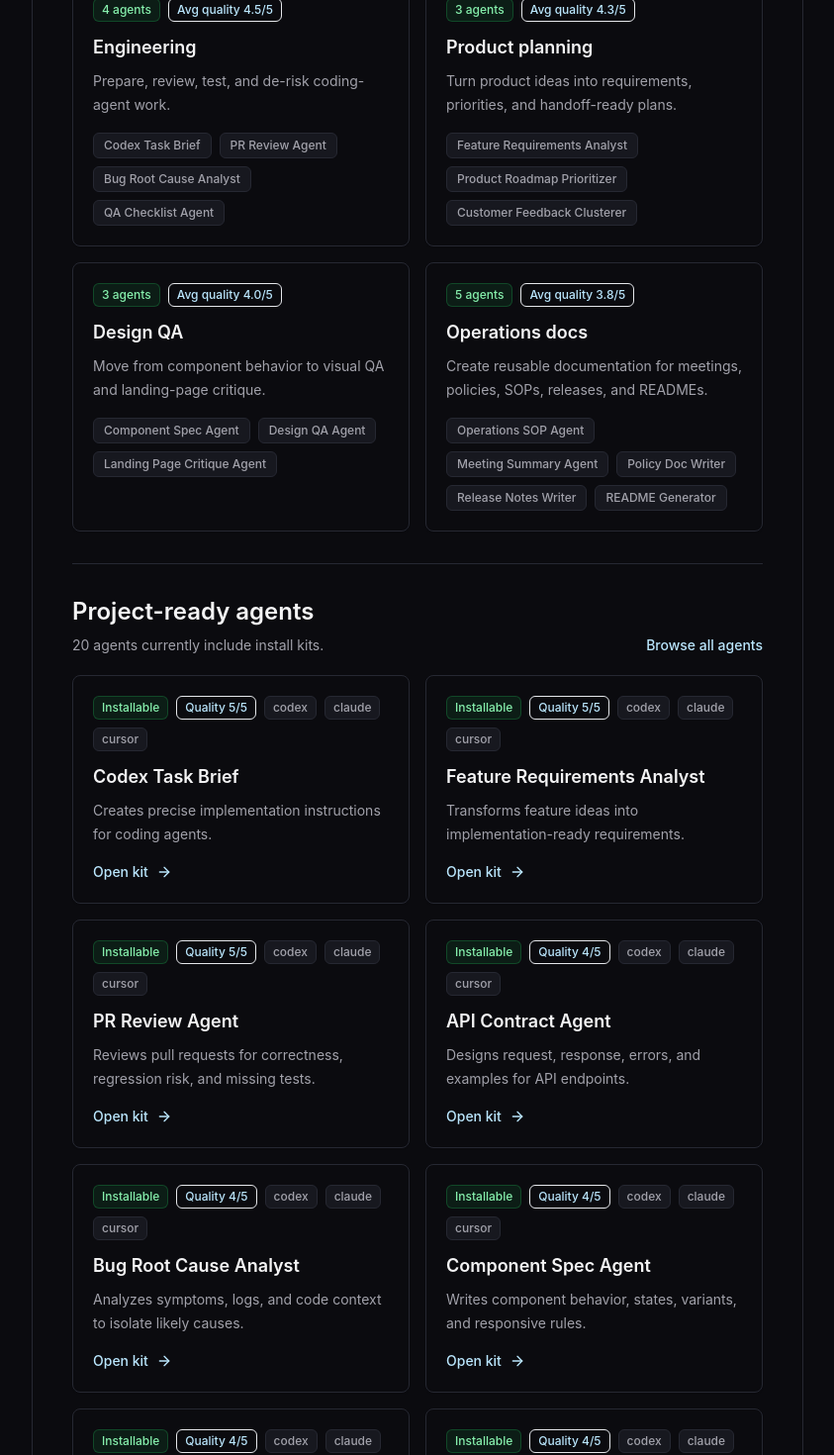
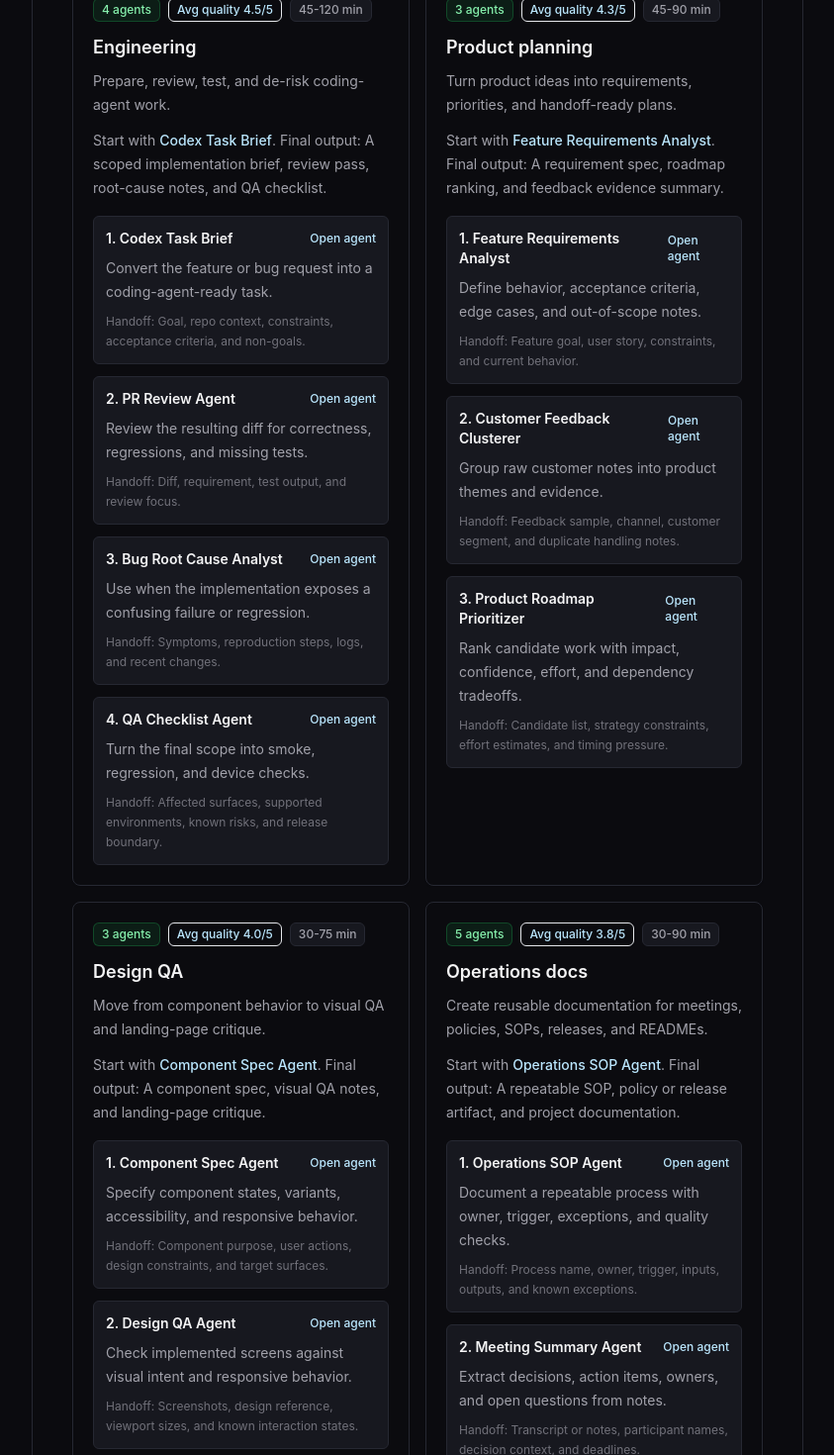
Before and after one commit to yohan-work/agentive, a Next.js app: page /install in a window 1280 px wide. Shown: the part 840-2310 px from the top of the page at 99% size, without its empty margins (228-1071 px from the left). Built offline with nearby package versions, Linux system fonts and the light colour scheme.

Commit message:
feat: add install starter pack guidance

```diff
--- a/src/app/install/page.tsx
+++ b/src/app/install/page.tsx
@@ -5,6 +5,7 @@ import { Badge } from "@/components/common/badge";
 import { Card } from "@/components/common/card";
 import { AppShell } from "@/components/layout/app-shell";
 import { agents } from "@/data/agents";
+import { starterPacks } from "@/data/starter-packs";
 import { defaultLocale, type Locale, withLocale } from "@/i18n/config";
 import { getDictionary } from "@/i18n/dictionaries";
 import { getRequestLocale } from "@/i18n/server";
@@ -12,29 +13,6 @@ import { getRequestLocale } from "@/i18n/server";
 export const metadata: Metadata = {
   title: "Install Agents"
 };
-
-const starterPacks = [
-  {
-    name: "Engineering",
-    summary: "Prepare, review, test, and de-risk coding-agent work.",
-    slugs: ["codex-task-brief", "pr-review-agent", "bug-root-cause-analyst", "qa-checklist-agent"]
-  },
-  {
-    name: "Product planning",
-    summary: "Turn product ideas into requirements, priorities, and handoff-ready plans.",
-    slugs: ["feature-requirements-analyst", "product-roadmap-prioritizer", "customer-feedback-clusterer"]
-  },
-  {
-    name: "Design QA",
-    summary: "Move from component behavior to visual QA and landing-page critique.",
-    slugs: ["component-spec-agent", "design-qa-agent", "landing-page-critique-agent"]
-  },
-  {
-    name: "Operations docs",
-    summary: "Create reusable documentation for meetings, policies, SOPs, releases, and READMEs.",
-    slugs: ["operations-sop-agent", "meeting-summary-agent", "policy-doc-writer", "release-notes-writer", "readme-generator"]
-  }
-];
 
 function InstallPageContent({ locale = defaultLocale }: { locale?: Locale }) {
   const dictionary = getDictionary(locale);
@@ -91,28 +69,60 @@ function InstallPageContent({ locale = defaultLocale }: { locale?: Locale }) {
         </p>
         <div className="mt-5 grid gap-4 md:grid-cols-2">
           {starterPacks.map((pack) => {
-            const packAgents = pack.slugs.map((slug) => agentsBySlug.get(slug)).filter((agent): agent is NonNullable<typeof agent> => Boolean(agent));
+            const packAgents = pack.steps.map((step) => agentsBySlug.get(step.agentSlug)).filter((agent): agent is NonNullable<typeof agent> => Boolean(agent));
             const averageQuality =
               packAgents.reduce((total, agent) => total + (agent.evaluation?.qualityScore ?? 0), 0) / Math.max(packAgents.length, 1);
+            const firstAgent = agentsBySlug.get(pack.firstAgentSlug);
 
             return (
-              <Card key={pack.name} className="h-full p-5">
+              <Card key={pack.slug} className="h-full p-5">
                 <div className="mb-3 flex flex-wrap gap-2">
                   <Badge tone="success">{packAgents.length} agents</Badge>
                   <Badge tone="accent">Avg quality {averageQuality.toFixed(1)}/5</Badge>
+                  <Badge>{pack.estimatedTime}</Badge>
                 </div>
                 <h3 className="text-lg font-semibold text-primary">{pack.name}</h3>
                 <p className="mt-2 text-sm leading-6 text-secondary">{pack.summary}</p>
-                <div className="mt-4 flex flex-wrap gap-2">
-                  {packAgents.map((agent) => (
+                <p className="mt-3 text-sm leading-6 text-secondary">
+                  Start with{" "}
+                  {firstAgent ? (
                     <Link
-                      key={agent.slug}
-                      href={withLocale(`/agents/${agent.slug}`, locale)}
-                      className="rounded-md border border-line bg-elevated px-2.5 py-1 text-xs font-medium text-secondary transition hover:border-accent/35 hover:text-primary"
+                      href={withLocale(`/agents/${firstAgent.slug}`, locale)}
+                      className="font-medium text-sky-200 transition hover:text-primary"
                     >
-                      {agent.name}
+                      {firstAgent.name}
                     </Link>
-                  ))}
+                  ) : (
+                    "the first listed agent"
+                  )}
+                  . Final output: {pack.finalOutput}
+                </p>
+                <div className="mt-4 space-y-3">
+                  {pack.steps.map((step) => {
+                    const agent = agentsBySlug.get(step.agentSlug);
+
+                    if (!agent) {
+                      return null;
+                    }
+
+                    return (
+                      <div key={`${pack.slug}-${step.agentSlug}`} className="rounded-md border border-line bg-elevated p-3">
+                        <div className="flex flex-col gap-2 sm:flex-row sm:items-center sm:justify-between">
+                          <p className="text-sm font-semibold text-primary">
+                            {step.order}. {agent.name}
+                          </p>
+                          <Link
+                            href={withLocale(`/agents/${agent.slug}`, locale)}
+                            className="text-xs font-medium text-sky-200 transition hover:text-primary"
+                          >
+                            Open agent
+                          </Link>
+                        </div>
+                        <p className="mt-2 text-sm leading-6 text-secondary">{step.purpose}</p>
+                        <p className="mt-2 text-xs leading-5 text-muted">Handoff: {step.handoff}</p>
+                      </div>
+                    );
+                  })}
                 </div>
               </Card>
             );
--- /dev/null
+++ b/src/data/starter-packs.ts
@@ -0,0 +1,142 @@
+import type { StarterPack } from "@/types/starter-pack";
+
+export const starterPacks: StarterPack[] = [
+  {
+    slug: "engineering",
+    name: "Engineering",
+    summary: "Prepare, review, test, and de-risk coding-agent work.",
+    targetUsers: ["developer", "pm", "founder"],
+    estimatedTime: "45-120 min",
+    difficulty: "intermediate",
+    firstAgentSlug: "codex-task-brief",
+    finalOutput: "A scoped implementation brief, review pass, root-cause notes, and QA checklist.",
+    steps: [
+      {
+        order: 1,
+        agentSlug: "codex-task-brief",
+        purpose: "Convert the feature or bug request into a coding-agent-ready task.",
+        handoff: "Goal, repo context, constraints, acceptance criteria, and non-goals."
+      },
+      {
+        order: 2,
+        agentSlug: "pr-review-agent",
+        purpose: "Review the resulting diff for correctness, regressions, and missing tests.",
+        handoff: "Diff, requirement, test output, and review focus."
+      },
+      {
+        order: 3,
+        agentSlug: "bug-root-cause-analyst",
+        purpose: "Use when the implementation exposes a confusing failure or regression.",
+        handoff: "Symptoms, reproduction steps, logs, and recent changes."
+      },
+      {
+        order: 4,
+        agentSlug: "qa-checklist-agent",
+        purpose: "Turn the final scope into smoke, regression, and device checks.",
+        handoff: "Affected surfaces, supported environments, known risks, and release boundary."
+      }
+    ]
+  },
+  {
+    slug: "product-planning",
+    name: "Product planning",
+    summary: "Turn product ideas into requirements, priorities, and handoff-ready plans.",
+    targetUsers: ["pm", "founder", "planner"],
+    estimatedTime: "45-90 min",
+    difficulty: "intermediate",
+    firstAgentSlug: "feature-requirements-analyst",
+    finalOutput: "A requirement spec, roadmap ranking, and feedback evidence summary.",
+    steps: [
+      {
+        order: 1,
+        agentSlug: "feature-requirements-analyst",
+        purpose: "Define behavior, acceptance criteria, edge cases, and out-of-scope notes.",
+        handoff: "Feature goal, user story, constraints, and current behavior."
+      },
+      {
+        order: 2,
+        agentSlug: "customer-feedback-clusterer",
+        purpose: "Group raw customer notes into product themes and evidence.",
+        handoff: "Feedback sample, channel, customer segment, and duplicate handling notes."
+      },
+      {
+        order: 3,
+        agentSlug: "product-roadmap-prioritizer",
+        purpose: "Rank candidate work with impact, confidence, effort, and dependency tradeoffs.",
+        handoff: "Candidate list, strategy constraints, effort estimates, and timing pressure."
+      }
+    ]
+  },
+  {
+    slug: "design-qa",
+    name: "Design QA",
+    summary: "Move from component behavior to visual QA and landing-page critique.",
+    targetUsers: ["designer", "developer", "pm"],
+    estimatedTime: "30-75 min",
+    difficulty: "intermediate",
+    firstAgentSlug: "component-spec-agent",
+    finalOutput: "A component spec, visual QA notes, and landing-page critique.",
+    steps: [
+      {
+        order: 1,
+        agentSlug: "component-spec-agent",
+        purpose: "Specify component states, variants, accessibility, and responsive behavior.",
+        handoff: "Component purpose, user actions, design constraints, and target surfaces."
+      },
+      {
+        order: 2,
+        agentSlug: "design-qa-agent",
+        purpose: "Check implemented screens against visual intent and responsive behavior.",
+        handoff: "Screenshots, design reference, viewport sizes, and known interaction states."
+      },
+      {
+        order: 3,
+        agentSlug: "landing-page-critique-agent",
+        purpose: "Review message clarity, proof, CTA, and section order.",
+        handoff: "Audience, offer, traffic source, page copy, and conversion goal."
+      }
+    ]
+  },
+  {
+    slug: "operations-docs",
+    name: "Operations docs",
+    summary: "Create reusable documentation for meetings, policies, SOPs, releases, and READMEs.",
+    targetUsers: ["founder", "cs", "pm", "developer"],
+    estimatedTime: "30-90 min",
+    difficulty: "beginner",
+    firstAgentSlug: "operations-sop-agent",
+    finalOutput: "A repeatable SOP, policy or release artifact, and project documentation.",
+    steps: [
+      {
+        order: 1,
+        agentSlug: "operations-sop-agent",
+        purpose: "Document a repeatable process with owner, trigger, exceptions, and quality checks.",
+        handoff: "Process name, owner, trigger, inputs, outputs, and known exceptions."
+      },
+      {
+        order: 2,
+        agentSlug: "meeting-summary-agent",
+        purpose: "Extract decisions, action items, owners, and open questions from notes.",
+        handoff: "Transcript or notes, participant names, decision context, and deadlines."
+      },
+      {
+        order: 3,
+        agentSlug: "policy-doc-writer",
+        purpose: "Turn approved rules into readable policy language.",
+        handoff: "Policy topic, audience, allowed use, prohibited use, exceptions, and escalation path."
+      },
+      {
+        order: 4,
+        agentSlug: "release-notes-writer",
+        purpose: "Translate shipped work into user-readable release notes.",
+        handoff: "Merged changes, release boundary, audience, caveats, and support notes."
+      },
+      {
+        order: 5,
+        agentSlug: "readme-generator",
+        purpose: "Document project purpose, setup, scripts, features, and validation commands.",
+        handoff: "Repo purpose, tech stack, setup steps, scripts, and known environment variables."
+      }
+    ]
+  }
+];
--- /dev/null
+++ b/src/types/starter-pack.ts
@@ -0,0 +1,20 @@
+import type { Difficulty } from "./agent";
+
+export type StarterPackStep = {
+  order: number;
+  agentSlug: string;
+  purpose: string;
+  handoff: string;
+};
+
+export type StarterPack = {
+  slug: string;
+  name: string;
+  summary: string;
+  targetUsers: string[];
+  estimatedTime: string;
+  difficulty: Difficulty;
+  firstAgentSlug: string;
+  finalOutput: string;
+  steps: StarterPackStep[];
+};
```
